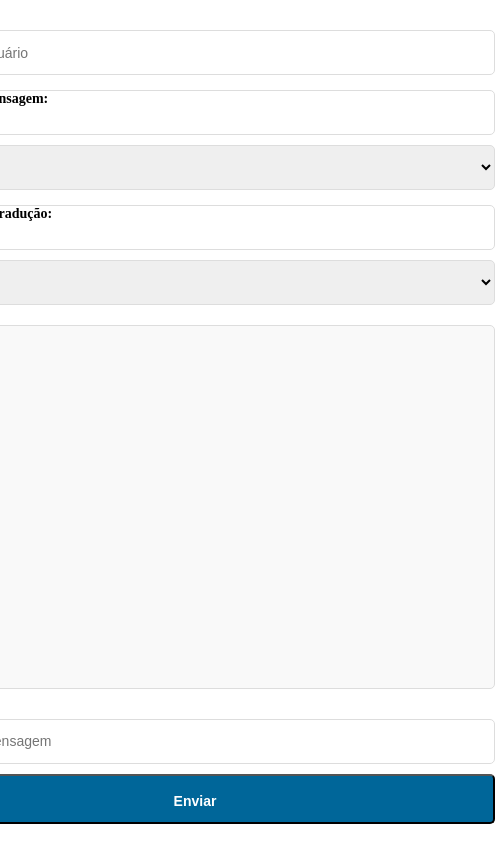
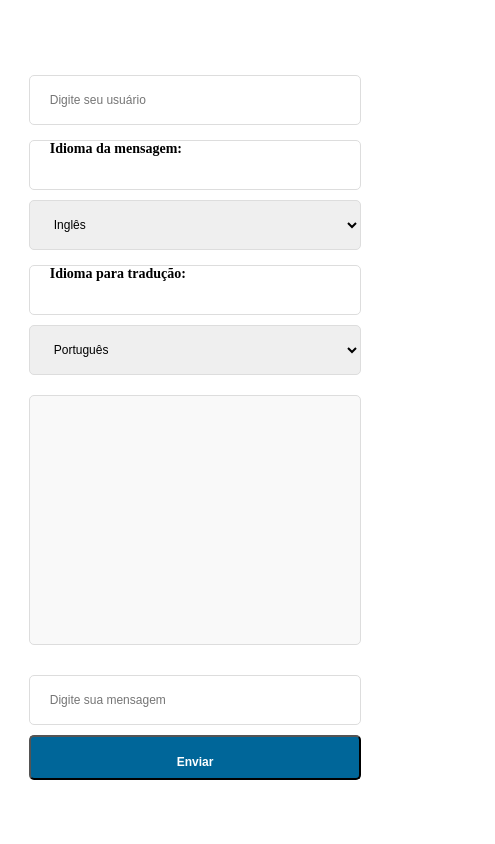
Before and after one commit to lednew2004/tradutor-de-chats, a website: page public/index.html in a window 390 px wide. Shown: the whole page, 495 px wide, since content can reach past the window. Drawn offline with nearby package versions, Linux system fonts and the light colour scheme; no server answers.

Commit message:
atualizar 5.0

```diff
--- a/public/style.css
+++ b/public/style.css
@@ -21,7 +21,8 @@ html, body {
 
 /* Estilo para os campos de entrada (usuário e mensagem) */
 input {
-    width: 600px;
+  width: 100%;
+  max-width: 600px;
   border: 1px solid #ddd;
   height: 50px;
   padding: 0 20px;
@@ -32,7 +33,8 @@ html, body {
 
 /* Estilo para o botão de enviar */
 button {
-    width: 600px;
+  width: 100%;
+  max-width: 600px;
   height: 50px;
   font-size: 14px;
   background: #069;
@@ -47,7 +49,8 @@ html, body {
 
 /* Estilo para a área de mensagens */
 .messages {
-    width: 600px;
+  width: 100%;
+  max-width: 600px;
   height: 400px;
   margin: 20px 0;
   border: 1px solid #ddd;
@@ -59,10 +62,10 @@ html, body {
   flex-direction: column;
 }
 
-
 /* Estilos para os campos de idioma */
 select, label {
-    width: 600px;
+  width: 100%;
+  max-width: 600px;
   height: 50px;
   margin-top: 10px;
   font-size: 14px;
@@ -77,3 +80,39 @@ html, body {
   font-weight: bold;
   margin-top: 15px;
 }
+
+/* Media Query para telas pequenas */
+@media (max-width: 768px) {
+  /* Ajustes para telas pequenas (tablet e celular) */
+  input, button, .messages, select, label {
+    width: 90%; /* Deixa os elementos com largura de 90% da tela */
+    max-width: 100%; /* Garante que a largura máxima seja 100% */
+  }
+
+  .messages {
+    height: 300px; /* Reduz a altura da área de mensagens em telas menores */
+  }
+
+  button {
+    font-size: 16px; /* Aumenta o tamanho da fonte do botão em telas menores */
+  }
+}
+
+@media (max-width: 480px) {
+  /* Ajustes para telas de celulares muito pequenas */
+  input, button, .messages, select, label {
+    width: 95%; /* Usa 95% da largura da tela em telas menores */
+  }
+
+  .messages {
+    height: 250px; /* Ajusta a altura da área de mensagens para dispositivos muito pequenos */
+  }
+
+  input, button, select {
+    font-size: 12px; /* Reduz o tamanho da fonte em telas muito pequenas */
+  }
+
+  button {
+    height: 45px; /* Ajusta a altura do botão para telas menores */
+  }
+}
```
Lines whose indentation alone changed are shown as unchanged.
